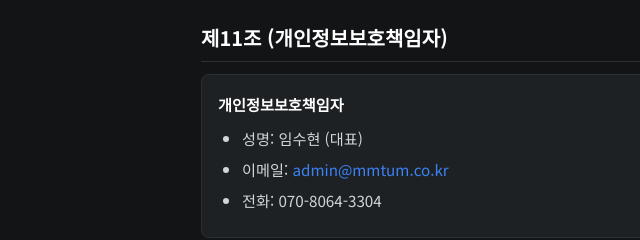
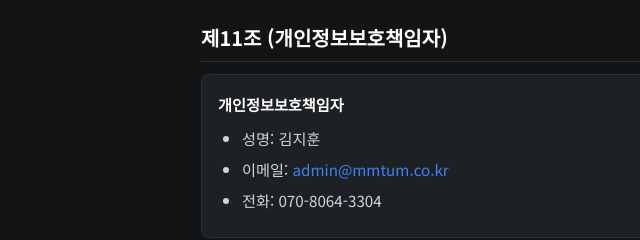
Before and after one commit to jhkim09/momentum-biz, a website: page privacy.html in a window 1280 px wide. Shown: the part 2840-3080 px from the top of the page, 55-695 px from the left. Drawn offline with nearby package versions, Linux system fonts and the light colour scheme.

Commit message:
fix: 개인정보보호책임자 김지훈으로 변경

```diff
--- a/privacy.html
+++ b/privacy.html
@@ -165,7 +165,7 @@
       <div class="bg-surface-dark border border-border-dark rounded-lg p-4 my-3">
         <p><strong>개인정보보호책임자</strong></p>
         <ul class="mt-2">
-          <li>성명: 임수현 (대표)</li>
+          <li>성명: 김지훈</li>
           <li>이메일: <a href="mailto:admin@mmtum.co.kr" class="text-secondary hover:underline">admin@mmtum.co.kr</a></li>
           <li>전화: 070-8064-3304</li>
         </ul>
```
